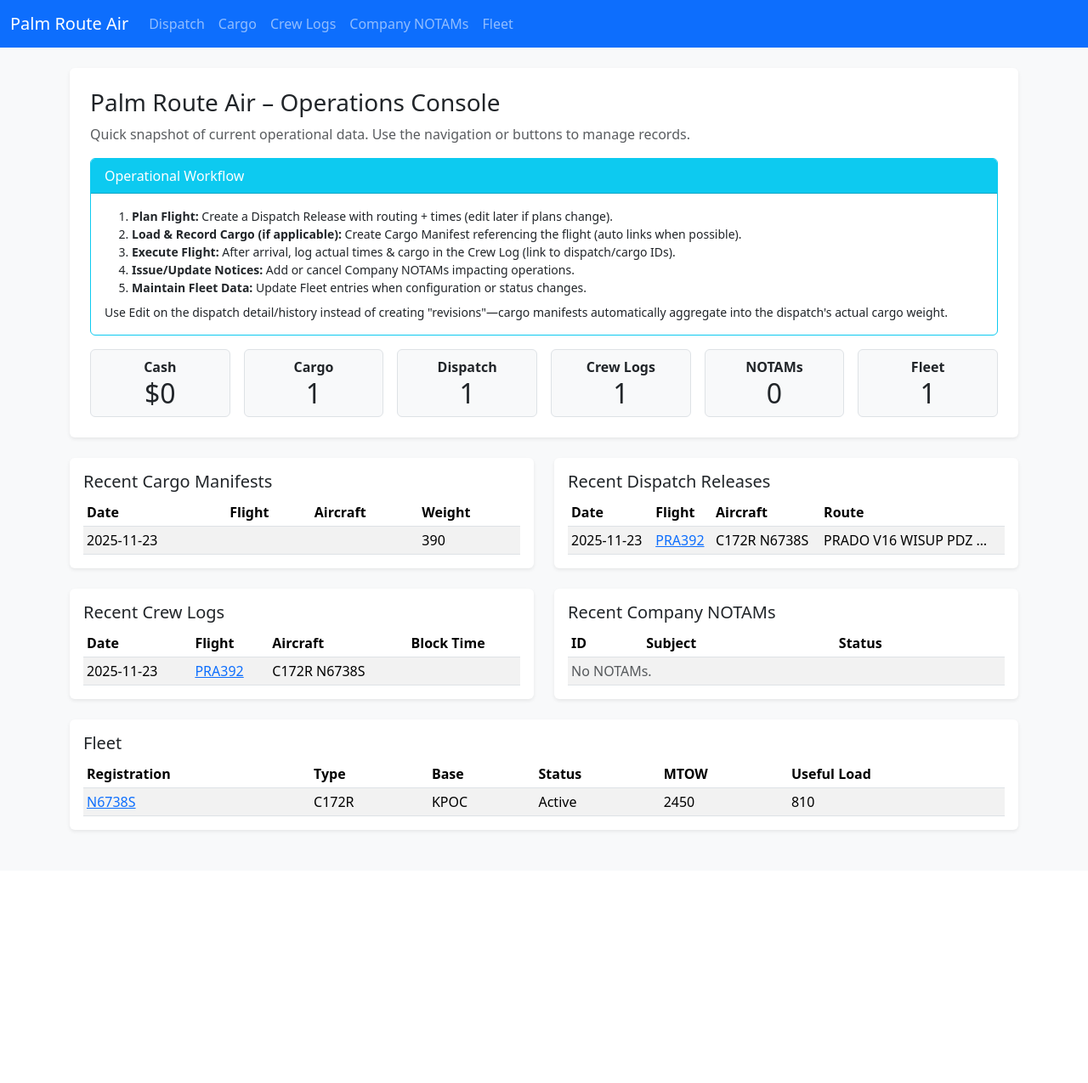
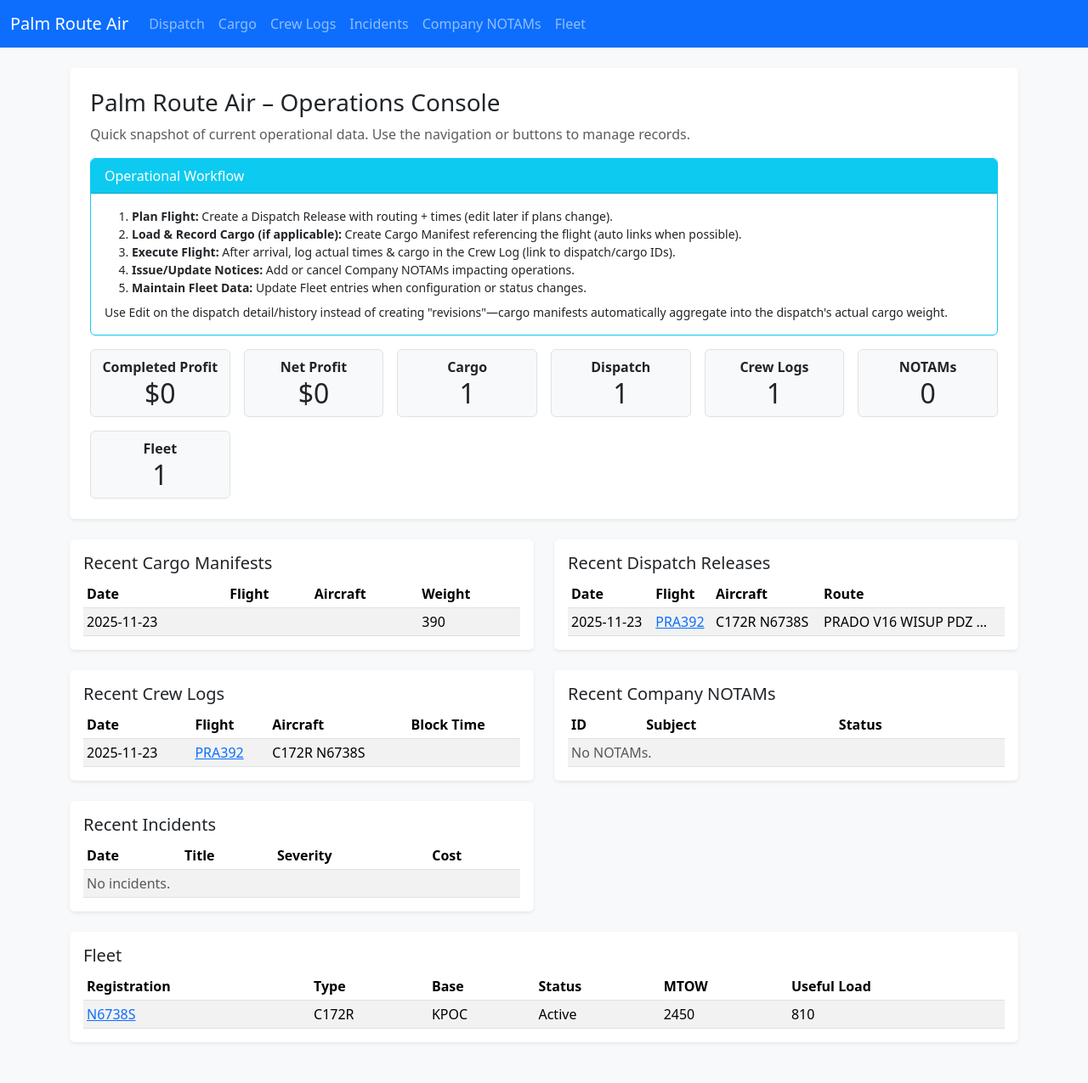
Before and after one commit to playajames760/va-company-app, a Flask app: page / in a window 1280 px wide. Shown: the whole page at 85% size. Before the commit the page ends 1025 px from the top, so only its background shows below. Run offline with Flask 3, Linux system fonts and the light colour scheme; data comes from the database, SQL or seed files in the repository; data that the repository does not hold is empty.

Commit message:
Add incident management: implement Incident model, create incident logging and history views, and update dashboard to reflect incident costs

```diff
--- a/webapp/app.py
+++ b/webapp/app.py
@@ -65,6 +65,17 @@ class Transaction(db.Model):
     dispatch_release_id = db.Column(db.Integer, db.ForeignKey('dispatch_release.id'))
     cargo_manifest_id = db.Column(db.Integer, db.ForeignKey('cargo_manifest.id'))
     crew_log_id = db.Column(db.Integer, db.ForeignKey('crew_log.id'))
+
+
+class Incident(db.Model):
+    id = db.Column(db.Integer, primary_key=True)
+    date = db.Column(db.String(20))
+    title = db.Column(db.String(100))
+    description = db.Column(db.Text)
+    severity = db.Column(db.String(20))  # e.g. Minor, Major, Critical
+    dispatch_release_id = db.Column(db.Integer, db.ForeignKey('dispatch_release.id'))
+    estimated_cost = db.Column(db.Float, default=0.0)
+    resolved = db.Column(db.Integer, default=0)  # 0=open, 1=closed
 
 
 class CrewLog(db.Model):
@@ -155,6 +166,12 @@ with app.app_context():
     if 'fuel_used' not in crew_cols:
         db.session.execute(db.text("ALTER TABLE crew_log ADD COLUMN fuel_used TEXT"))
         db.session.commit()
+    # Ensure incident table exists (created via model above). If older DBs lack estimated_cost or resolved, add.
+    insp_incident = db.session.execute(db.text("PRAGMA table_info(incident)")).fetchall()
+    incident_cols = {row[1] for row in insp_incident} if insp_incident else set()
+    if not insp_incident:
+        # Table will be created by db.create_all for new DBs; for existing DBs without it, nothing else required.
+        pass
 
 
 # --- Helper Parsers -------------------------------------------------------
@@ -358,6 +375,15 @@ def compute_dispatch_financials(dispatch: DispatchRelease):
     return round(revenue,2), round(costs,2), round(profit,2), round(distance_nm,1)
 
 
+def get_company_account():
+    acct = CompanyAccount.query.first()
+    if not acct:
+        acct = CompanyAccount(balance=0.0)
+        db.session.add(acct)
+        db.session.commit()
+    return acct
+
+
 
 
 
@@ -367,6 +393,7 @@ def index():
     releases = DispatchRelease.query.order_by(DispatchRelease.id.desc()).limit(5).all()
     logs = CrewLog.query.order_by(CrewLog.id.desc()).limit(5).all()
     notams = CompanyNotam.query.order_by(CompanyNotam.id.desc()).limit(5).all()
+    incidents = Incident.query.order_by(Incident.id.desc()).limit(5).all()
     fleet_entries = FleetEntry.query.order_by(FleetEntry.id.desc()).all()
     acct = CompanyAccount.query.first()
     counts = {
@@ -374,7 +401,8 @@ def index():
         'dispatch_releases': DispatchRelease.query.count(),
         'crew_logs': CrewLog.query.count(),
         'company_notams': CompanyNotam.query.count(),
-        'fleet_entries': FleetEntry.query.count()
+        'fleet_entries': FleetEntry.query.count(),
+        'incidents': Incident.query.count()
     }
     completed_dispatches = DispatchRelease.query.filter_by(completed=1).all()
     total_completed_profit = 0.0
@@ -384,7 +412,23 @@ def index():
             total_completed_profit += _prof
         except Exception:
             pass
-    return render_template('index.html', manifests=manifests, releases=releases, logs=logs, notams=notams, fleet_entries=fleet_entries, counts=counts, completed_profit=round(total_completed_profit,2))
+    # Subtract open incident estimated costs from displayed completed profit to show net after-incident impact
+    open_incidents = Incident.query.filter_by(resolved=0).all()
+    total_incident_cost = sum(i.estimated_cost or 0.0 for i in open_incidents)
+    net_profit_after_incidents = total_completed_profit - total_incident_cost
+    return render_template(
+        'index.html',
+        manifests=manifests,
+        releases=releases,
+        logs=logs,
+        notams=notams,
+        fleet_entries=fleet_entries,
+        counts=counts,
+        completed_profit=round(total_completed_profit, 2),
+        incident_costs=round(total_incident_cost, 2),
+        net_profit=round(net_profit_after_incidents, 2),
+        incidents=incidents
+    )
 
 
 @app.route('/cargo', methods=['GET', 'POST'])
@@ -449,6 +493,77 @@ def cargo():
         'dispatch_release_id': request.args.get('dispatch_release_id', '')
     }
     return render_template('cargo_form.html', defaults=defaults)
+
+
+@app.route('/incidents')
+def incident_history():
+    incidents = Incident.query.order_by(Incident.id.desc()).all()
+    return render_template('incident_history.html', incidents=incidents)
+
+
+@app.route('/incident', methods=['GET', 'POST'])
+def incident():
+    if request.method == 'POST':
+        date = request.form.get('date') or datetime.date.today().isoformat()
+        title = request.form.get('title')
+        description = request.form.get('description')
+        severity = request.form.get('severity') or 'Minor'
+        dispatch_id = request.form.get('dispatch_release_id') or None
+        est_cost_raw = request.form.get('estimated_cost') or '0'
+        try:
+            est_cost = float(est_cost_raw)
+        except ValueError:
+            est_cost = 0.0
+        incident = Incident(
+            date=date,
+            title=title,
+            description=description,
+            severity=severity,
+            dispatch_release_id=dispatch_id,
+            estimated_cost=est_cost,
+            resolved=0
+        )
+        db.session.add(incident)
+        # Immediately impact company balance as an expense
+        if est_cost > 0:
+            acct = get_company_account()
+            acct.balance -= est_cost
+            t = Transaction(
+                type='expense',
+                amount=est_cost,
+                description=f'Incident: {title or "Unnamed"}',
+                dispatch_release_id=dispatch_id
+            )
+            db.session.add(t)
+        db.session.commit()
+        flash('Incident logged.', 'success')
+        return redirect(url_for('incident_history'))
+    defaults = {
+        'date': datetime.date.today().isoformat(),
+        'title': '',
+        'description': '',
+        'severity': 'Minor',
+        'dispatch_release_id': request.args.get('dispatch_release_id', ''),
+        'estimated_cost': ''
+    }
+    dispatch_options = DispatchRelease.query.order_by(DispatchRelease.id.desc()).all()
+    return render_template('incident_form.html', defaults=defaults, dispatch_options=dispatch_options)
+
+
+@app.route('/incident/<int:id>', methods=['GET', 'POST'])
+def incident_detail(id):
+    inc = Incident.query.get_or_404(id)
+    if request.method == 'POST':
+        # Allow updating resolution status only for now
+        resolved_flag = 1 if request.form.get('resolved') == 'on' else 0
+        inc.resolved = resolved_flag
+        db.session.commit()
+        flash('Incident updated.', 'success')
+        return redirect(url_for('incident_detail', id=id))
+    linked_dispatch = None
+    if inc.dispatch_release_id:
+        linked_dispatch = DispatchRelease.query.get(inc.dispatch_release_id)
+    return render_template('incident_detail.html', incident=inc, linked_dispatch=linked_dispatch)
 
 
 @app.route('/cargo/history')
--- a/webapp/templates/base.html
+++ b/webapp/templates/base.html
@@ -18,6 +18,7 @@
             <li class="nav-item"><a class="nav-link" href="{{ url_for('dispatch_history') }}">Dispatch</a></li>
             <li class="nav-item"><a class="nav-link" href="{{ url_for('cargo_history') }}">Cargo</a></li>
             <li class="nav-item"><a class="nav-link" href="{{ url_for('crew_history') }}">Crew Logs</a></li>
+            <li class="nav-item"><a class="nav-link" href="{{ url_for('incident_history') }}">Incidents</a></li>
             <li class="nav-item"><a class="nav-link" href="{{ url_for('notams_history') }}">Company NOTAMs</a></li>
             <li class="nav-item"><a class="nav-link" href="{{ url_for('fleet_history') }}">Fleet</a></li>
             <!-- Help dropdown removed per request -->
--- a/webapp/templates/dispatch_detail.html
+++ b/webapp/templates/dispatch_detail.html
@@ -188,6 +188,7 @@
     <a class="btn btn-outline-primary btn-sm" href="{{ url_for('crew', date=d.date, flight_id=d.flight_id, origin=d.departure, destination=d.destination, aircraft=d.aircraft, dispatch_release_id=d.id) }}">Create Crew Log</a>
     <a class="btn btn-outline-warning btn-sm" href="{{ url_for('dispatch_edit', id=d.id) }}">Edit Release</a>
     <a class="btn btn-outline-info btn-sm" href="{{ url_for('dispatch_simbrief', id=d.id) }}" target="_blank" rel="noopener">SimBrief Prefill</a>
+    <a class="btn btn-outline-danger btn-sm" href="{{ url_for('incident', dispatch_release_id=d.id) }}">Report Incident</a>
   </div>
 </div>
 {% endblock %}
--- a/webapp/templates/index.html
+++ b/webapp/templates/index.html
@@ -9,8 +9,14 @@
   <div class="row g-3">
     <div class="col-sm-6 col-md-4 col-lg-2">
       <div class="border rounded p-2 text-center bg-light">
-        <div class="fw-bold">Cash</div>
+        <div class="fw-bold">Completed Profit</div>
         <div class="display-6 fs-2">${{ '%.0f'|format(completed_profit) }}</div>
+      </div>
+    </div>
+    <div class="col-sm-6 col-md-4 col-lg-2">
+      <div class="border rounded p-2 text-center bg-light">
+        <div class="fw-bold">Net Profit</div>
+        <div class="display-6 fs-2">${{ '%.0f'|format(net_profit) }}</div>
       </div>
     </div>
     <div class="col-sm-6 col-md-4 col-lg-2">
@@ -126,6 +132,26 @@
       </table>
     </div>
   </div>
+  <div class="col-md-6">
+    <div class="bg-white rounded shadow-sm p-3">
+      <h2 class="h5">Recent Incidents</h2>
+      <table class="table table-sm table-striped mb-0">
+        <thead><tr><th>Date</th><th>Title</th><th>Severity</th><th>Cost</th></tr></thead>
+        <tbody>
+        {% for inc in incidents %}
+          <tr>
+            <td>{{ inc.date }}</td>
+            <td><a href="{{ url_for('incident_detail', id=inc.id) }}">{{ inc.title }}</a></td>
+            <td>{{ inc.severity }}</td>
+            <td>${{ '%.0f'|format(inc.estimated_cost or 0.0) }}</td>
+          </tr>
+        {% else %}
+          <tr><td colspan="4" class="text-muted">No incidents.</td></tr>
+        {% endfor %}
+        </tbody>
+      </table>
+    </div>
+  </div>
   <div class="col-12">
     <div class="bg-white rounded shadow-sm p-3">
       <h2 class="h5">Fleet</h2>
```
Also changed, not shown: webapp/templates/incident_detail.html (added, +49 -0 lines), webapp/templates/incident_form.html (added, +47 -0 lines), webapp/templates/incident_history.html (added, +57 -0 lines), webapp/palm_route_air.db.
